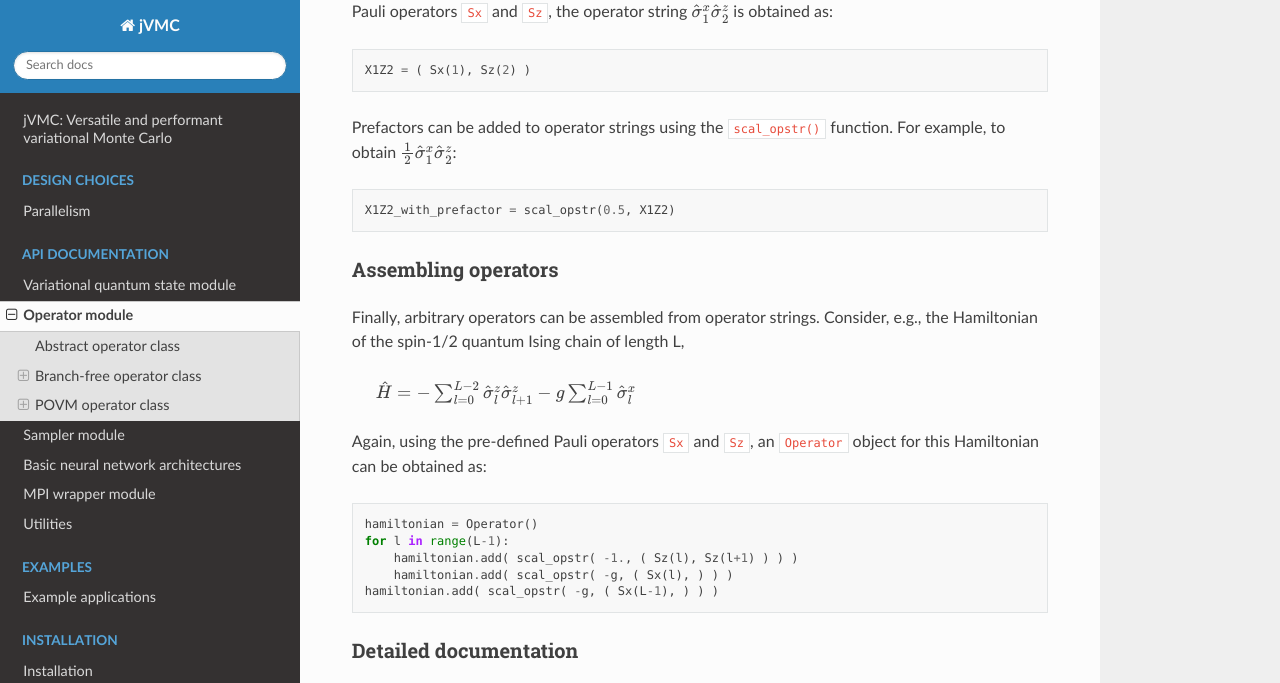
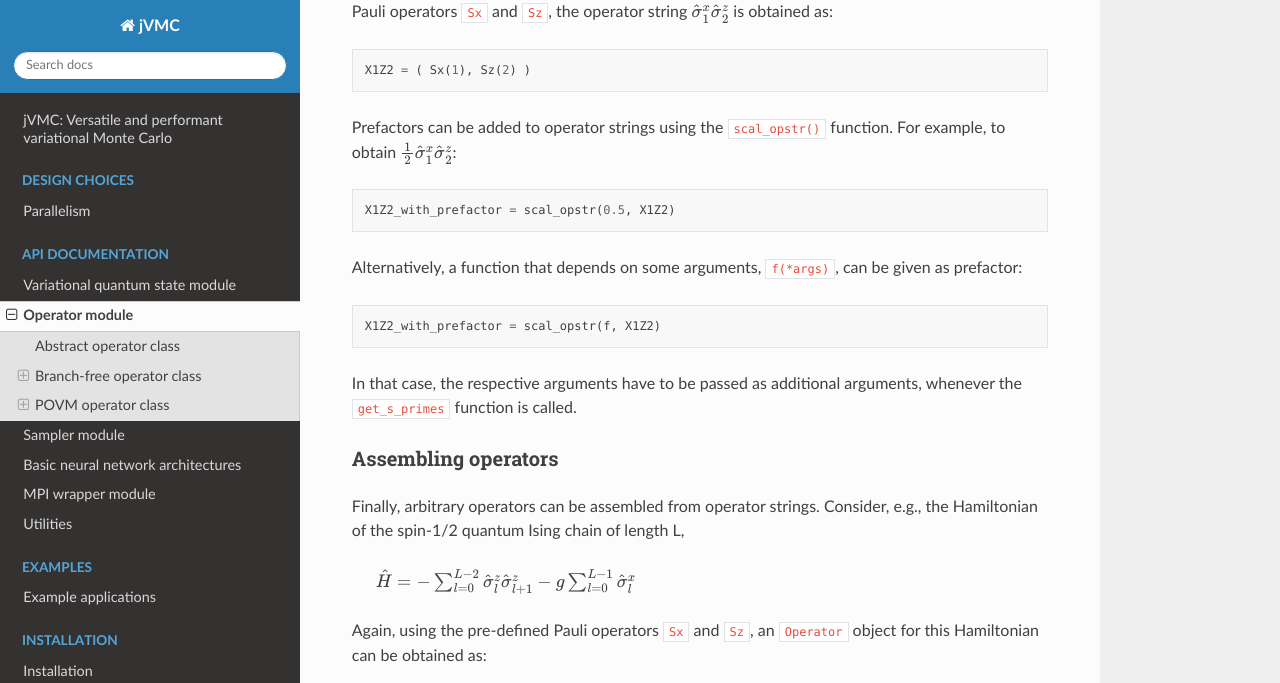
Before and after one commit to markusschmitt/vmc_jax, a Sphinx documentation site: the page built from documentation/source/operator.rst, in a window 1280 px wide and 900 px high, scrolled down 1903 px, cut to the strip 0-683 px from the top of the window. Built offline with Sphinx 7.4.7 and the Read the Docs theme 2.0.0, drawn with Linux system fonts in a browser that asks for light colours.

Commit message:
Additional documentation. Added install extra dev.

```diff
--- a/documentation/source/operator.rst
+++ b/documentation/source/operator.rst
@@ -84,6 +84,15 @@ Prefactors can be added to operator strings using the ``scal_opstr()`` function.
 example, to obtain :math:`\frac{1}{2}\hat\sigma_1^x\hat\sigma_2^z`::
 
     X1Z2_with_prefactor = scal_opstr(0.5, X1Z2)
+
+Alternatively, a function that depends on some arguments, ``f(*args)``, can be given as \
+prefactor::
+
+    X1Z2_with_prefactor = scal_opstr(f, X1Z2)
+
+In that case, the respective arguments have to be passed as additional arguments, whenever \
+the ``get_s_primes`` function is called.
+
 
 Assembling operators
 --------------------
--- a/setup.py
+++ b/setup.py
@@ -6,6 +6,7 @@ with open("README.md", "r") as fh:
 
 DEFAULT_DEPENDENCIES = ["setuptools", "wheel", "numpy", "jax>=0.2.11,<=0.2.25", "jaxlib>=0.1.64,<=0.1.74", "flax>=0.3.6,<=0.3.6", "mpi4py", "h5py"]
 #CUDA_DEPENDENCIES = ["setuptools", "wheel", "numpy", "jax[cuda]>=0.2.11,<=0.2.25", "flax>=0.3.6,<=0.3.6", "mpi4py", "h5py"]
+DEV_DEPENDENCIES = DEFAULT_DEPENDENCIES + ["sphinx", "mock", "sphinx_rtd_theme"]
 
 setuptools.setup(
     name='jVMC',
@@ -18,9 +19,10 @@ setuptools.setup(
     url="https://jvmc.readthedocs.io/en/latest/#",
     packages=setuptools.find_packages(),
     install_requires=DEFAULT_DEPENDENCIES,
-#    extras_require={
+    extras_require={
 #        "cuda": CUDA_DEPENDENCIES
-#    },
+        "dev": DEV_DEPENDENCIES
+    },
     classifiers=[
         "Programming Language :: Python :: 3",
          "License :: OSI Approved :: MIT License",
```
